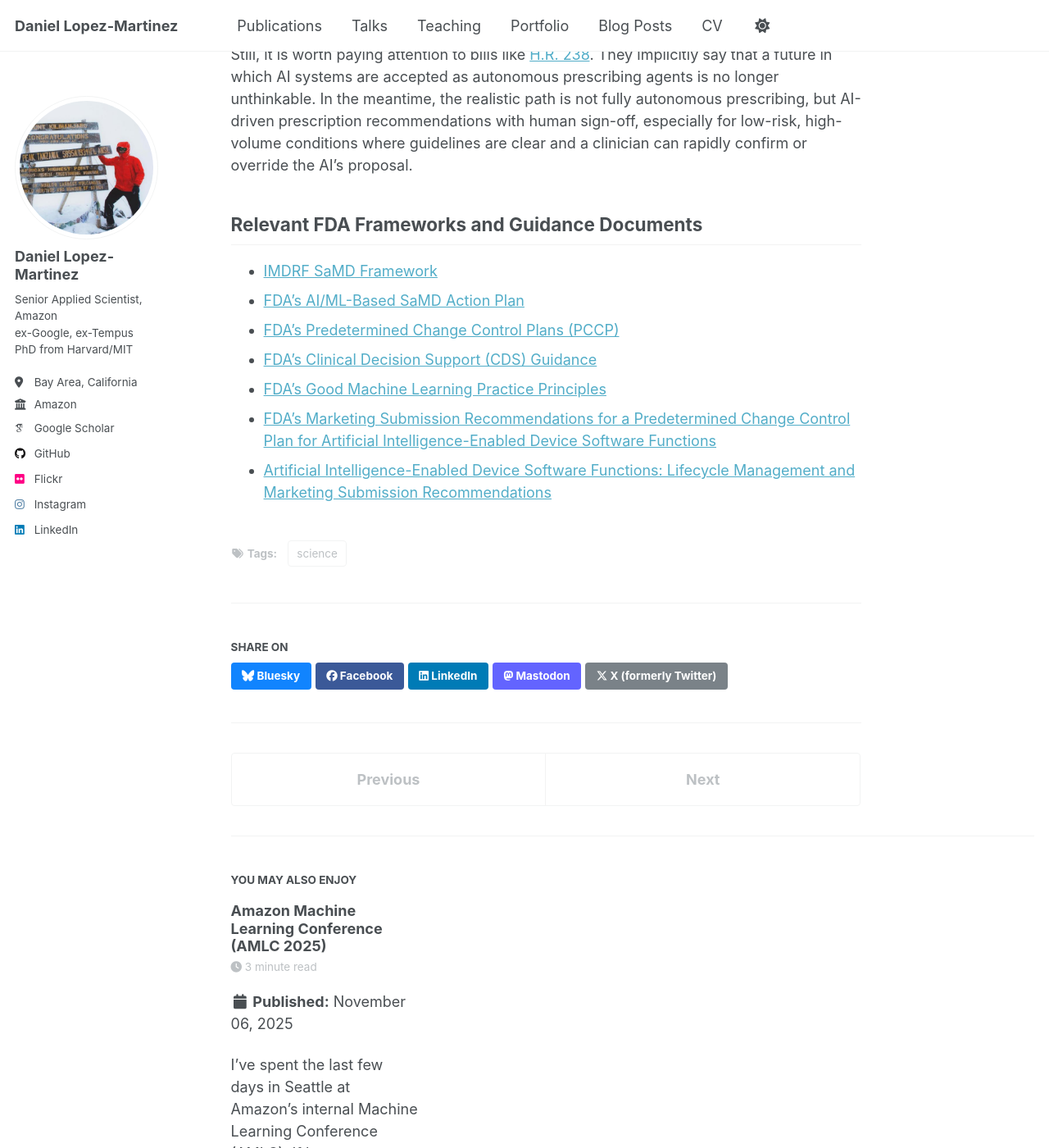
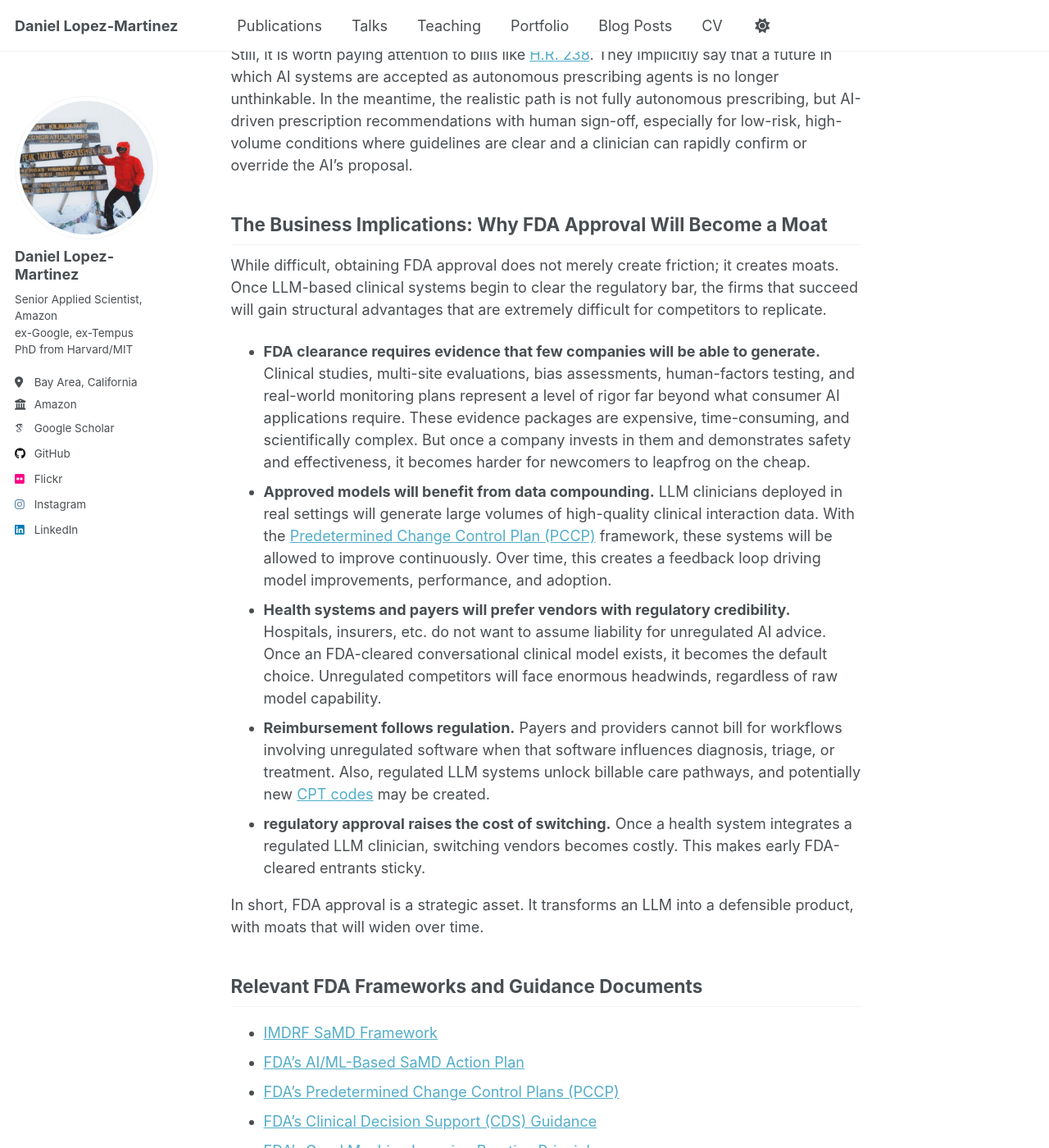
Before and after one commit to daniel-lopezmartinez/daniel-lopezmartinez.github.io, a Jekyll site: the page built from _posts/2025-12-07-llms-as-a-device.md, in a window 1280 px wide and 1400 px high, scrolled down 2643 px. Shown: the whole window at 82% size. Built offline with Jekyll 4.4.1, drawn with Linux system fonts in a browser that asks for light colours; some web fonts are replaced; a script that is not in the unit is left out; some of the changed text lies outside the part shown.

Commit message:
added business case

```diff
--- a/_posts/2025-12-07-llms-as-a-device.md
+++ b/_posts/2025-12-07-llms-as-a-device.md
@@ -16,7 +16,7 @@ A brief caveat: not all clinical software is regulated. The FDA exempts certain
 
 Over the past decade, the FDA has approved [over one thousand AI/ML–based medical devices](https://www.fda.gov/medical-devices/software-medical-device-samd/artificial-intelligence-enabled-medical-devices) most notably in radiology, cardiology, pathology, dermatology, and physiologic monitoring. A recent [review](https://www.nature.com/articles/s41746-025-01800-1) found that these systems are typically for imaging (84%) and signal-processing (14.5%) applications. From a clinical-function perspective, 84% of authorized devices are used for assessment tasks (detection, diagnosis, monitoring, or risk scoring) whereas only 16% are used for interventional tasks (e.g. treatment guidance or surgical planning).
 
-Within the assessment category, the dominant AI behavior is not high-level reasoning but quantification and feature localization, which accounts for 58% of all devices. This includes things like measuring anatomical structures, segmenting lesions, or extracting waveform features. Triage algorithms (e.g., flagging abnormal scans for prioritized review) make up about 11%, while “diagnosis” algorithms constitute only 6–7% of devices.
+Within the assessment category, the dominant AI behavior is not high-level reasoning but quantification and feature localization, which accounts for 58% of all devices. This includes things like measuring anatomical structures, segmenting lesions, or extracting waveform features. Triage algorithms (e.g. flagging abnormal scans for prioritized review) make up about 11%, while “diagnosis” algorithms constitute only 6–7% of devices.
 
 
 The regulatory pathways for such imaging- and signal-based systems are now well established. However, the FDA has not yet granted marketing authorization to any LLM-based system, whether for "_diagnosis, treatment, prevention, cure, or mitigation_" of disease. Not a single authorized device to date uses an LLM as its core inference engine. While the agency has issued forward-looking guidance acknowledging the unique challenges of genAI and natural-language interfaces, it has not yet reviewed a model whose primary mode of operation is conversational. As a result, developers of LLM-based AI clinicians must look to existing SaMD precedent, general AI/ML regulatory principles, and emerging FDA guidance to understand what evidence will be expected.  The path for conversational diagnostic AI is not yet defined, but the foundational expectations are already visible.
@@ -37,6 +37,17 @@ On paper, that sounds like a potential inflection point. In practice, this bill
 
 Still, it is worth paying attention to bills like [H.R. 238](https://www.congress.gov/bill/119th-congress/house-bill/238). They implicitly say that a future in which AI systems are accepted as autonomous prescribing agents is no longer unthinkable. In the meantime, the realistic path is not fully autonomous prescribing, but AI-driven prescription recommendations with human sign-off, especially for low-risk, high-volume conditions where guidelines are clear and a clinician can rapidly confirm or override the AI’s proposal.
 
+## The Business Implications: Why FDA Approval Will Become a Moat
+
+While difficult, obtaining FDA approval does not merely create friction; it creates moats. Once LLM-based clinical systems begin to clear the regulatory bar, the firms that succeed will gain structural advantages that are extremely difficult for competitors to replicate.
+
+- **FDA clearance requires evidence that few companies will be able to generate.** Clinical studies, multi-site evaluations, bias assessments, human-factors testing, and real-world monitoring plans represent a level of rigor far beyond what consumer AI applications require. These evidence packages are expensive, time-consuming, and scientifically complex. But once a company invests in them and demonstrates safety and effectiveness, it becomes harder for newcomers to leapfrog on the cheap.
+- **Approved models will benefit from data compounding.** LLM clinicians deployed in real settings will generate large volumes of high-quality clinical interaction data. With the [Predetermined Change Control Plan (PCCP)]((https://www.fda.gov/medical-devices/software-medical-device-samd/predetermined-change-control-plans-machine-learning-enabled-medical-devices-guiding-principles)) framework, these systems will be allowed to improve continuously. Over time, this creates a feedback loop driving model improvements, performance, and adoption.
+- **Health systems and payers will prefer vendors with regulatory credibility.** Hospitals, insurers, etc. do not want to assume liability for unregulated AI advice. Once an FDA-cleared conversational clinical model exists, it becomes the default choice. Unregulated competitors will face enormous headwinds, regardless of raw model capability.
+- **Reimbursement follows regulation.** Payers and providers cannot bill for workflows involving unregulated software when that software influences diagnosis, triage, or treatment. Also, regulated LLM systems unlock billable care pathways, and potentially new [CPT codes](https://www.cms.gov/medicare/regulations-guidance/physician-self-referral/list-cpt-hcpcs-codes) may be created.
+- **regulatory approval raises the cost of switching.** Once a health system integrates a regulated LLM clinician, switching vendors becomes costly. This makes early FDA-cleared entrants sticky.
+
+In short, FDA approval is a strategic asset. It transforms an LLM into a defensible product, with moats that will widen over time.
 
 ## Relevant FDA Frameworks and Guidance Documents
 
```
